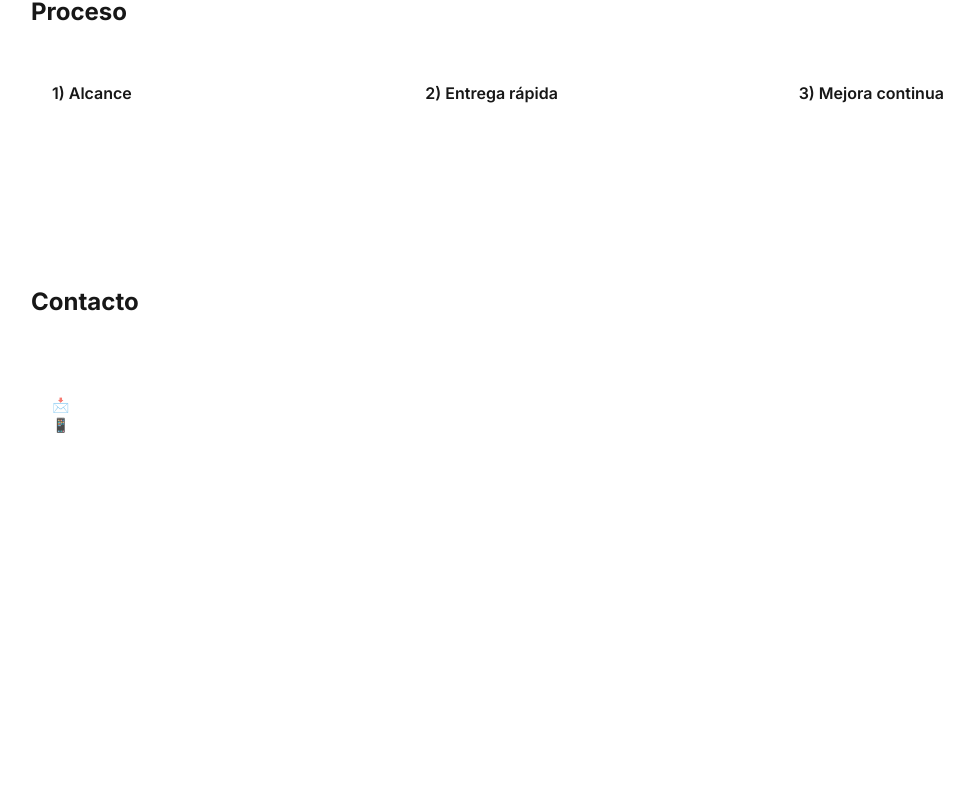
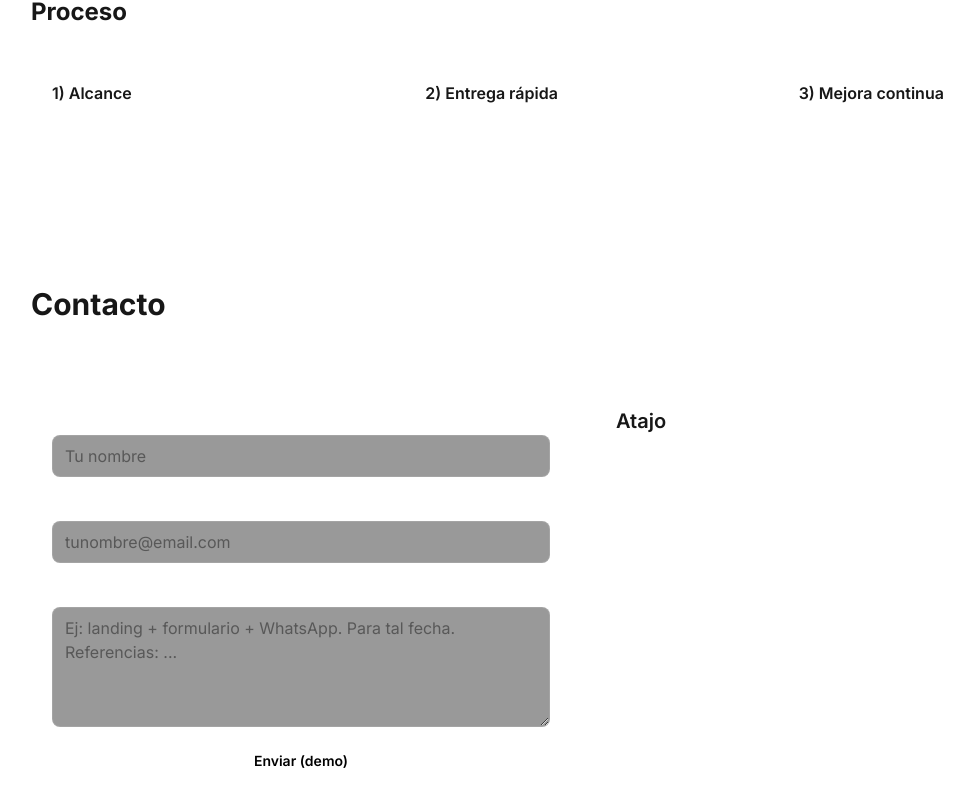
Before and after one commit to Fabiox176/ff-dev-solutions-web, a Next.js app: page / in a window 1280 px wide. Shown: the part 1299-2106 px from the top of the page, without its empty margins (57-1031 px from the left). Before the commit the page ends 1880 px from the top, so only its background shows below. Built offline with nearby package versions, Linux system fonts and the light colour scheme.

Commit message:
feat: add contacto page with form (demo)

```diff
--- a/app/contacto/page.tsx
+++ /dev/null
@@ -1,89 +0,0 @@
-export default function ContactoPage() {
-  return (
-    <main className="mx-auto max-w-6xl px-6 py-14">
-      <h1 className="text-3xl font-bold">Contacto</h1>
-      <p className="mt-2 max-w-2xl text-white/70">
-        Contame qué necesitás, para cuándo y si tenés referencias. Si está claro, sale rápido.
-      </p>
-
-      <div className="mt-8 grid gap-6 lg:grid-cols-2">
-        {/* Formulario (sin backend) */}
-        <form
-          className="rounded-xl border border-white/10 p-5"
-          onSubmit={(e) => {
-            e.preventDefault();
-            alert("Listo. Ahora conectamos esto a email o a un backend.");
-          }}
-        >
-          <div className="grid gap-4">
-            <label className="grid gap-2">
-              <span className="text-sm text-white/70">Nombre</span>
-              <input
-                className="rounded-lg border border-white/10 bg-black/40 px-3 py-2 outline-none focus:border-white/30"
-                placeholder="Tu nombre"
-                required
-              />
-            </label>
-
-            <label className="grid gap-2">
-              <span className="text-sm text-white/70">Email</span>
-              <input
-                type="email"
-                className="rounded-lg border border-white/10 bg-black/40 px-3 py-2 outline-none focus:border-white/30"
-                placeholder="tunombre@email.com"
-                required
-              />
-            </label>
-
-            <label className="grid gap-2">
-              <span className="text-sm text-white/70">Qué necesitás</span>
-              <textarea
-                className="min-h-[120px] rounded-lg border border-white/10 bg-black/40 px-3 py-2 outline-none focus:border-white/30"
-                placeholder="Ej: landing + formulario + WhatsApp. Para tal fecha. Referencias: ..."
-                required
-              />
-            </label>
-
-            <button
-              className="rounded-lg bg-white px-4 py-2 text-sm font-semibold text-black hover:opacity-90"
-              type="submit"
-            >
-              Enviar (demo)
-            </button>
-
-            <p className="text-xs text-white/50">
-              Esto es una demo: el siguiente paso es conectarlo a Email/WhatsApp o un backend.
-            </p>
-          </div>
-        </form>
-
-        {/* CTA */}
-        <div className="rounded-xl border border-white/10 p-5">
-          <h2 className="text-xl font-semibold">Atajo</h2>
-          <p className="mt-2 text-sm text-white/70">
-            Si querés ir directo, mandá un mensaje con:
-            <br />• Qué querés
-            <br />• Para cuándo
-            <br />• Presupuesto aproximado (si tenés)
-          </p>
-
-          <div className="mt-6 grid gap-3">
-            <a
-              className="rounded-lg border border-white/20 px-4 py-2 text-sm font-semibold text-white/90 hover:border-white/40"
-              href="mailto:tuemail@dominio.com?subject=Consulta%20F%26F%20Dev%20Solutions"
-            >
-              Escribir por email
-            </a>
-
-            <a
-              className="rounded-lg border border-white/20 px-4 py-2 text-sm font-semibold text-white/90 hover:border-white/40"
-              href="/#contacto"
-            >
-              Volver a la home
-            </a>
-          </div>
-        </div>
-      </div>
-    </main>
-  );
-}
--- a/app/layout.tsx
+++ b/app/layout.tsx
@@ -26,7 +26,7 @@ export default function RootLayout({
               <a className="hover:text-white" href="#servicios">Servicios</a>
               <a className="hover:text-white" href="#proyectos">Proyectos</a>
               <a className="hover:text-white" href="#proceso">Proceso</a>
-              <a className="hover:text-white" href="app\contacto">Contacto</a>
+              <a className="hover:text-white" href="#contacto">Contacto</a>
             </nav>
           </div>
         </header>
--- a/app/page.tsx
+++ b/app/page.tsx
@@ -59,7 +59,7 @@ export default function Home() {
         </div>
       </section>
 
-            {/* PROYECTOS */}
+      {/* PROYECTOS */}
       <section id="proyectos">
         <div className="mx-auto max-w-6xl px-6 py-14">
           <h2 className="text-2xl font-bold">Proyectos</h2>
@@ -132,19 +132,93 @@ export default function Home() {
         </div>
       </section>
 
-      {/* CONTACTO */}
+      {/* CONTACTO (NUEVO CONTENIDO) */}
       <section id="contacto">
         <div className="mx-auto max-w-6xl px-6 py-14">
-          <h2 className="text-2xl font-bold">Contacto</h2>
-          <p className="mt-2 text-white/70">
-            Si querés que esto avance, hacelo fácil: mandá un mensaje con qué necesitás y para cuándo.
+          <h1 className="text-3xl font-bold">Contacto</h1>
+          <p className="mt-2 max-w-2xl text-white/70">
+            Contame qué necesitás, para cuándo y si tenés referencias. Si está claro, sale rápido.
           </p>
 
-          <div className="mt-6 rounded-xl border border-white/10 p-5">
-            <p className="text-sm text-white/70">
-              📩 Email: <span className="text-white">ffsolutions@gmail.com</span><br />
-              📱 WhatsApp: <span className="text-white">+54 9 3804443293</span>
-            </p>
+          <div className="mt-8 grid gap-6 lg:grid-cols-2">
+            {/* Formulario (sin backend) */}
+            <form
+              className="rounded-xl border border-white/10 p-5"
+              onSubmit={(e) => {
+                e.preventDefault();
+                alert("Listo. Ahora conectamos esto a email o a un backend.");
+              }}
+            >
+              <div className="grid gap-4">
+                <label className="grid gap-2">
+                  <span className="text-sm text-white/70">Nombre</span>
+                  <input
+                    className="rounded-lg border border-white/10 bg-black/40 px-3 py-2 outline-none focus:border-white/30"
+                    placeholder="Tu nombre"
+                    required
+                  />
+                </label>
+
+                <label className="grid gap-2">
+                  <span className="text-sm text-white/70">Email</span>
+                  <input
+                    type="email"
+                    className="rounded-lg border border-white/10 bg-black/40 px-3 py-2 outline-none focus:border-white/30"
+                    placeholder="tunombre@email.com"
+                    required
+                  />
+                </label>
+
+                <label className="grid gap-2">
+                  <span className="text-sm text-white/70">Qué necesitás</span>
+                  <textarea
+                    className="min-h-[120px] rounded-lg border border-white/10 bg-black/40 px-3 py-2 outline-none focus:border-white/30"
+                    placeholder="Ej: landing + formulario + WhatsApp. Para tal fecha. Referencias: ..."
+                    required
+                  />
+                </label>
+
+                <button
+                  className="rounded-lg bg-white px-4 py-2 text-sm font-semibold text-black hover:opacity-90"
+                  type="submit"
+                >
+                  Enviar (demo)
+                </button>
+
+                <p className="text-xs text-white/50">
+                  Esto es una demo: el siguiente paso es conectarlo a Email/WhatsApp o un backend.
+                </p>
+              </div>
+            </form>
+
+            {/* CTA */}
+            <div className="rounded-xl border border-white/10 p-5">
+              <h2 className="text-xl font-semibold">Atajo</h2>
+              <p className="mt-2 text-sm text-white/70">
+                Si querés ir directo, mandá un mensaje con:
+                <br />• Qué querés
+                <br />• Para cuándo
+                <br />• Presupuesto aproximado (si tenés)
+              </p>
+
+              <div className="mt-6 grid gap-3">
+                <a
+                  className="rounded-lg border border-white/20 px-4 py-2 text-sm font-semibold text-white/90 hover:border-white/40"
+                  // Nota: Reemplaza "tuemail@dominio.com" por el email real de contacto
+                  href="mailto:tuemail@dominio.com?subject=Consulta%20F%26F%20Dev%20Solutions"
+                >
+                  Escribir por email
+                </a>
+
+                {/* Este botón puede ser opcional si el usuario siempre quiere enviar al Home */}
+                {/* <a
+                  className="rounded-lg border border-white/20 px-4 py-2 text-sm font-semibold text-white/90 hover:border-white/40"
+                  href="/#contacto"
+                >
+                  Volver a la home
+                </a> */}
+              </div>
+            </div>
           </div>
         </div>
       </section>
```
